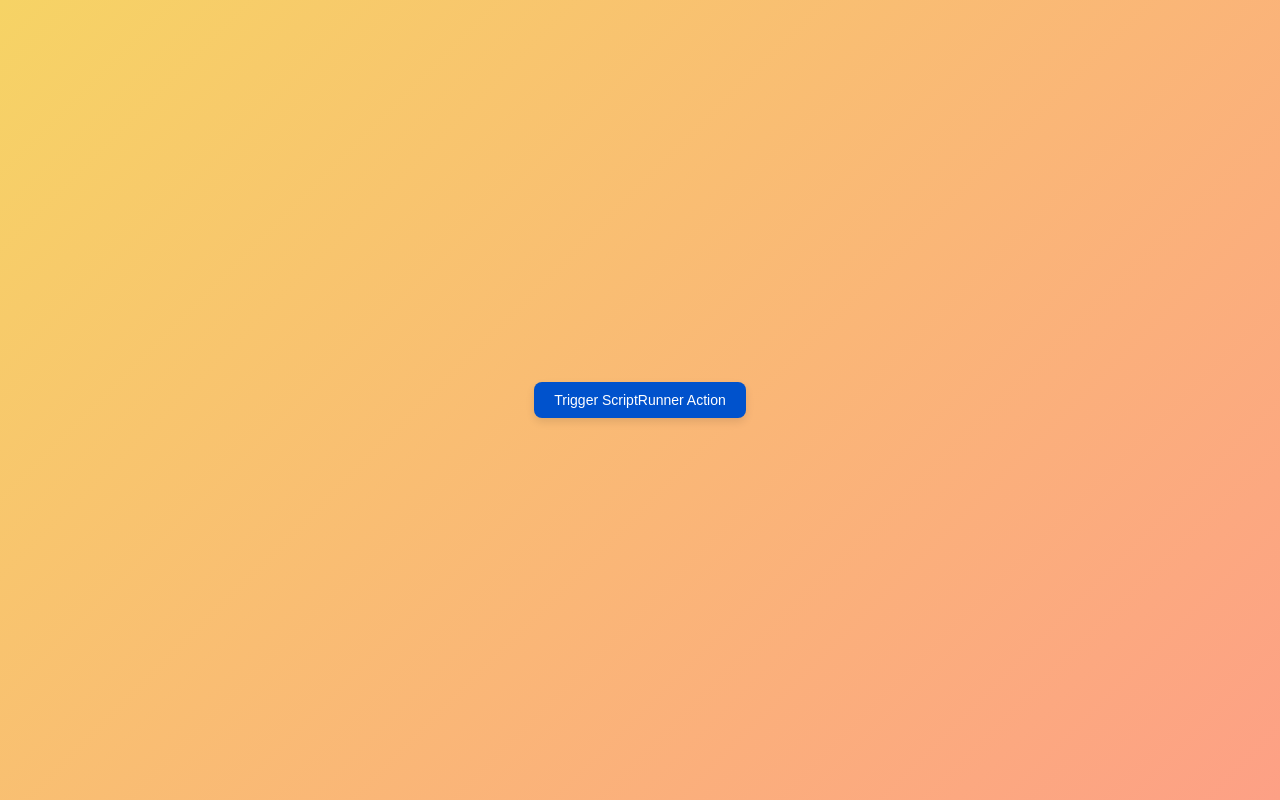
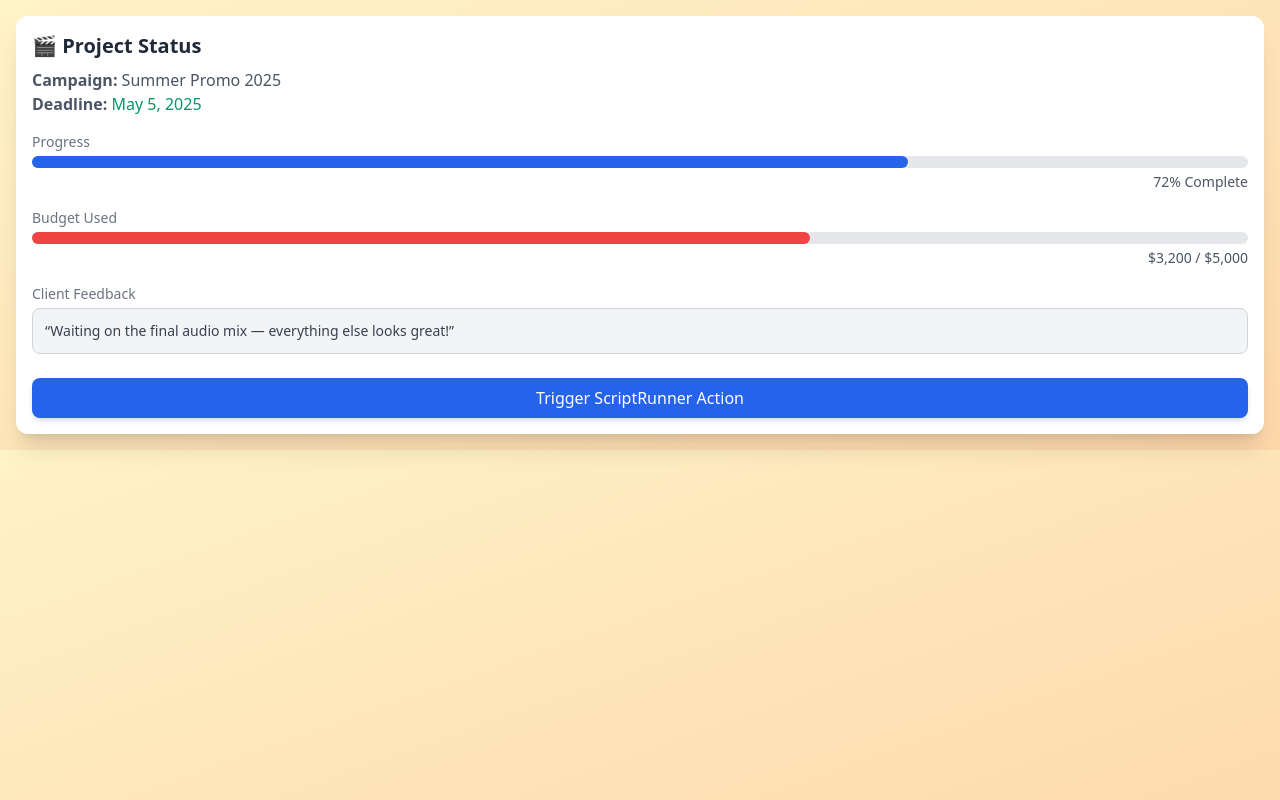
Before and after one commit to justin29821/jira-sidebar-panel-button, a plain HTML site: page index.html in a window 1280 px wide. Drawn offline with nearby package versions, Linux system fonts and the light colour scheme.

Commit message:
Update index.html

```diff
--- a/index.html
+++ b/index.html
@@ -1,49 +1,54 @@
-<html>
+<!DOCTYPE html>
+<html lang="en">
 <head>
-  <style>
-  html, body {
-  height: 100%;
-  width: 100%;
-  margin: 0;
-  padding: 0;
-  background: linear-gradient(135deg, #f6d365 0%, #fda085 100%);
-  font-family: "Segoe UI", Roboto, sans-serif;
-  box-sizing: border-box;
-  overflow: hidden; /* ⬅️ prevents scrollbars & white bars */
-}
+  <meta charset="UTF-8" />
+  <meta name="viewport" content="width=device-width, initial-scale=1.0" />
+  <title>Jira Sidebar Panel</title>
+  <script src="https://cdn.tailwindcss.com"></script>
+</head>
+<body class="bg-gradient-to-br from-amber-100 to-orange-200 font-sans p-4 box-border h-full">
 
-  .button-container {
-  height: 100%;
-  width: 100%;
-  display: flex;
-  justify-content: center;
-  align-items: center;
-  box-sizing: border-box;
-}
+  <div class="bg-white shadow-xl rounded-xl p-4 space-y-4 h-full flex flex-col justify-between">
+    <!-- STATUS PANEL -->
+    <div>
+      <h1 class="text-xl font-semibold text-gray-800 mb-2">🎬 Project Status</h1>
+      <p class="text-gray-600"><strong>Campaign:</strong> Summer Promo 2025</p>
+      <p class="text-gray-600"><strong>Deadline:</strong> <span class="text-emerald-600">May 5, 2025</span></p>
 
-  .trigger-button {
-    background-color: #0052CC;
-    border: none;
-    color: white;
-    padding: 10px 20px;
-    font-size: 14px;
-    font-weight: 500;
-    border-radius: 8px;
-    cursor: pointer;
-    transition: background-color 0.3s ease, transform 0.2s ease;
-    box-shadow: 0 4px 8px rgba(0,0,0,0.1);
-  }
+      <div class="mt-4">
+        <p class="text-sm text-gray-500 mb-1">Progress</p>
+        <div class="w-full bg-gray-200 rounded-full h-3">
+          <div class="bg-blue-600 h-3 rounded-full" style="width: 72%;"></div>
+        </div>
+        <p class="text-right text-sm mt-1 text-gray-600">72% Complete</p>
+      </div>
 
-  .trigger-button:hover {
-    background-color: #0747A6;
-    transform: scale(1.05);
-  }
+      <div class="mt-4">
+        <p class="text-sm text-gray-500 mb-1">Budget Used</p>
+        <div class="w-full bg-gray-200 rounded-full h-3">
+          <div class="bg-red-500 h-3 rounded-full" style="width: 64%;"></div>
+        </div>
+        <p class="text-right text-sm mt-1 text-gray-600">$3,200 / $5,000</p>
+      </div>
 
-  .trigger-button:disabled {
-    background-color: #A5ADBA;
-    cursor: not-allowed;
-  }
-</style>
+      <div class="mt-4">
+        <p class="text-sm text-gray-500 mb-1">Client Feedback</p>
+        <div class="bg-gray-100 rounded-lg p-3 text-sm text-gray-700 border border-gray-300">
+          “Waiting on the final audio mix — everything else looks great!”
+        </div>
+      </div>
+    </div>
+
+    <!-- TRIGGER BUTTON -->
+    <div class="pt-2">
+      <button
+        onclick="triggerAction(this)"
+        class="bg-blue-600 text-white w-full py-2 px-4 rounded-lg shadow-md hover:bg-blue-700 transition disabled:opacity-50"
+      >
+        Trigger ScriptRunner Action
+      </button>
+    </div>
+  </div>
 
   <script>
     async function triggerAction(button) {
@@ -56,8 +61,8 @@
           method: "POST"
         });
 
-        const data = await response.json();
-        alert(`✅ ${data.status}`);
+        const result = await response.json();
+        alert(`✅ ${result.status}`);
       } catch (err) {
         alert("❌ Something went wrong");
       } finally {
@@ -66,12 +71,5 @@
       }
     }
   </script>
-</head>
-<body>
-  <div class="button-container">
-    <button class="trigger-button" onclick="triggerAction(this)">
-      Trigger ScriptRunner Action
-    </button>
-  </div>
 </body>
 </html>
```
